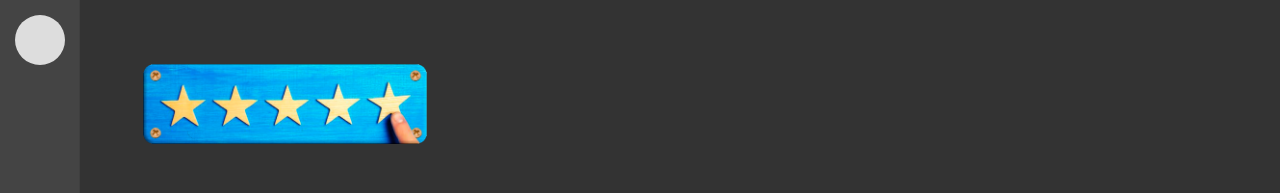
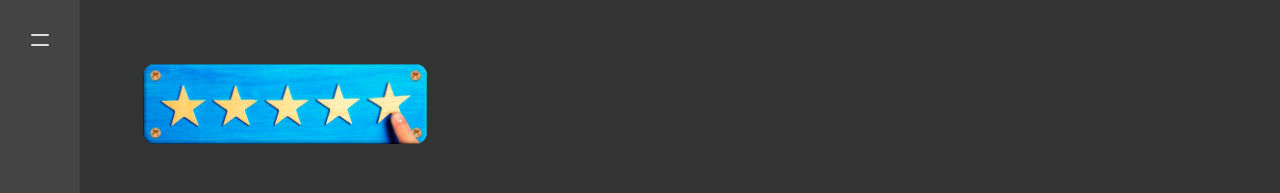
Before and after one commit to DenisLevadny/denislevadny.github.io, a Jekyll site: the page built from index.html, in a window 1280 px wide. Shown: the top 193 px of the page. Built offline with Jekyll 4.4.1, drawn with Linux system fonts in a browser that asks for light colours; nearby versions of some CDN libraries; the list of posts is cut into pages by our own code; comment, search, counter and statistics services are not loaded.

Commit message:
Update theme.scss

```diff
--- a/assets/css/theme.scss
+++ b/assets/css/theme.scss
@@ -138,7 +138,6 @@ img, img:hover {
     background:#444444;
 }
 .nav-icon {
-    background-color: #dddddd;
     position: fixed;
     left: 15px;
     top: 15px;
```
